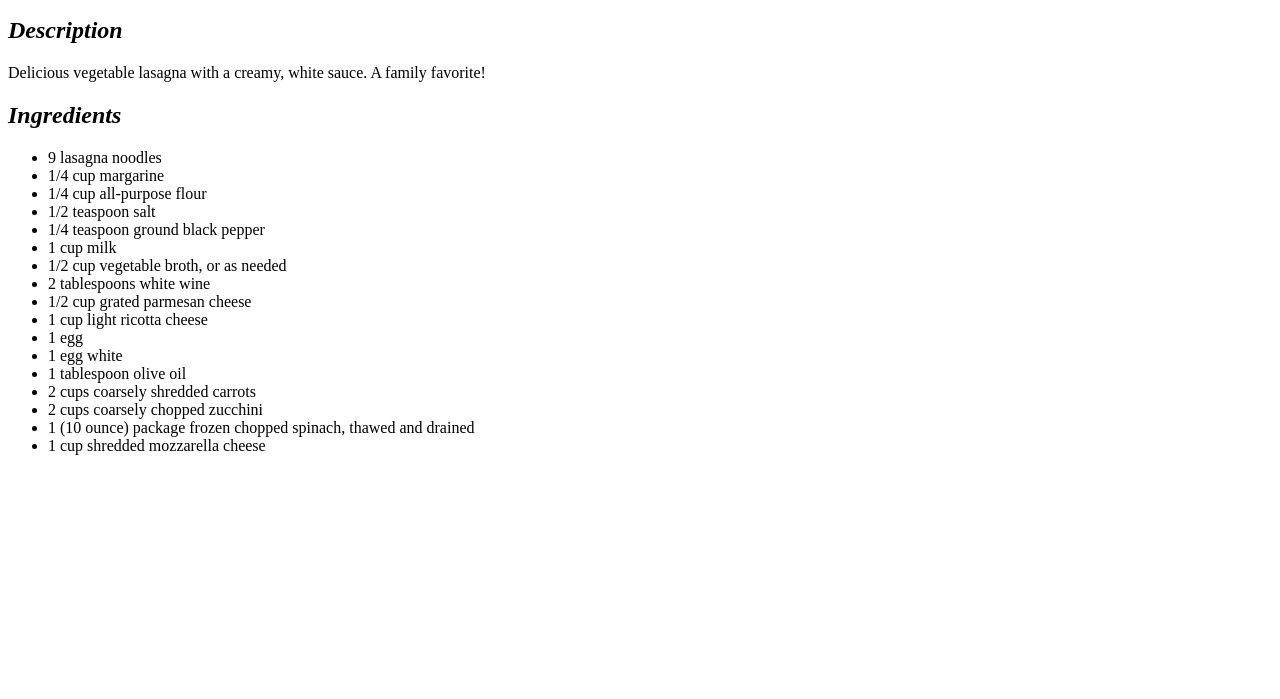
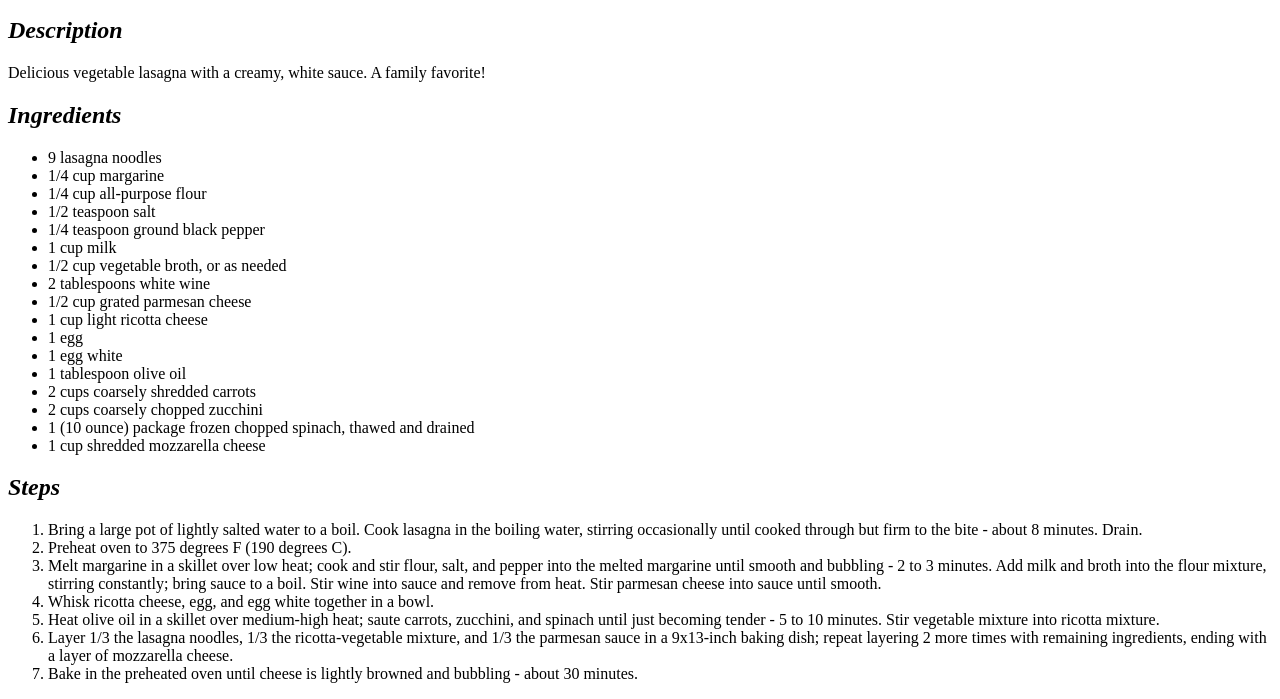
Before and after one commit to distrollo/odin-recipes, a plain HTML site: page recipes/lasagna.html in a window 1280 px wide. Shown: the part 101-800 px from the top of the page. Drawn offline with Linux system fonts and the light colour scheme.

Commit message:
Added lasagna directions.

```diff
--- a/recipes/lasagna.html
+++ b/recipes/lasagna.html
@@ -33,7 +33,16 @@
             <li>1 cup shredded mozzarella cheese</li>
         </ul>
 
-
+        <h2><em>Steps</em></h2>
+        <ol>
+            <li>Bring a large pot of lightly salted water to a boil. Cook lasagna in the boiling water, stirring occasionally until cooked through but firm to the bite - about 8 minutes. Drain.</li>
+            <li>Preheat oven to 375 degrees F (190 degrees C).</li>
+            <li>Melt margarine in a skillet over low heat; cook and stir flour, salt, and pepper into the melted margarine until smooth and bubbling - 2 to 3 minutes. Add milk and broth into the flour mixture, stirring constantly; bring sauce to a boil. Stir wine into sauce and remove from heat. Stir parmesan cheese into sauce until smooth.</li>
+            <li>Whisk ricotta cheese, egg, and egg white together in a bowl.</li>
+            <li>Heat olive oil in a skillet over medium-high heat; saute carrots, zucchini, and spinach until just becoming tender - 5 to 10 minutes. Stir vegetable mixture into ricotta mixture.</li>
+            <li>Layer 1/3 the lasagna noodles, 1/3 the ricotta-vegetable mixture, and 1/3 the parmesan sauce in a 9x13-inch baking dish; repeat layering 2 more times with remaining ingredients, ending with a layer of mozzarella cheese.</li>
+            <li>Bake in the preheated oven until cheese is lightly browned and bubbling - about 30 minutes.</li>
+        </ol>
 
     </body>
 </html>
```
